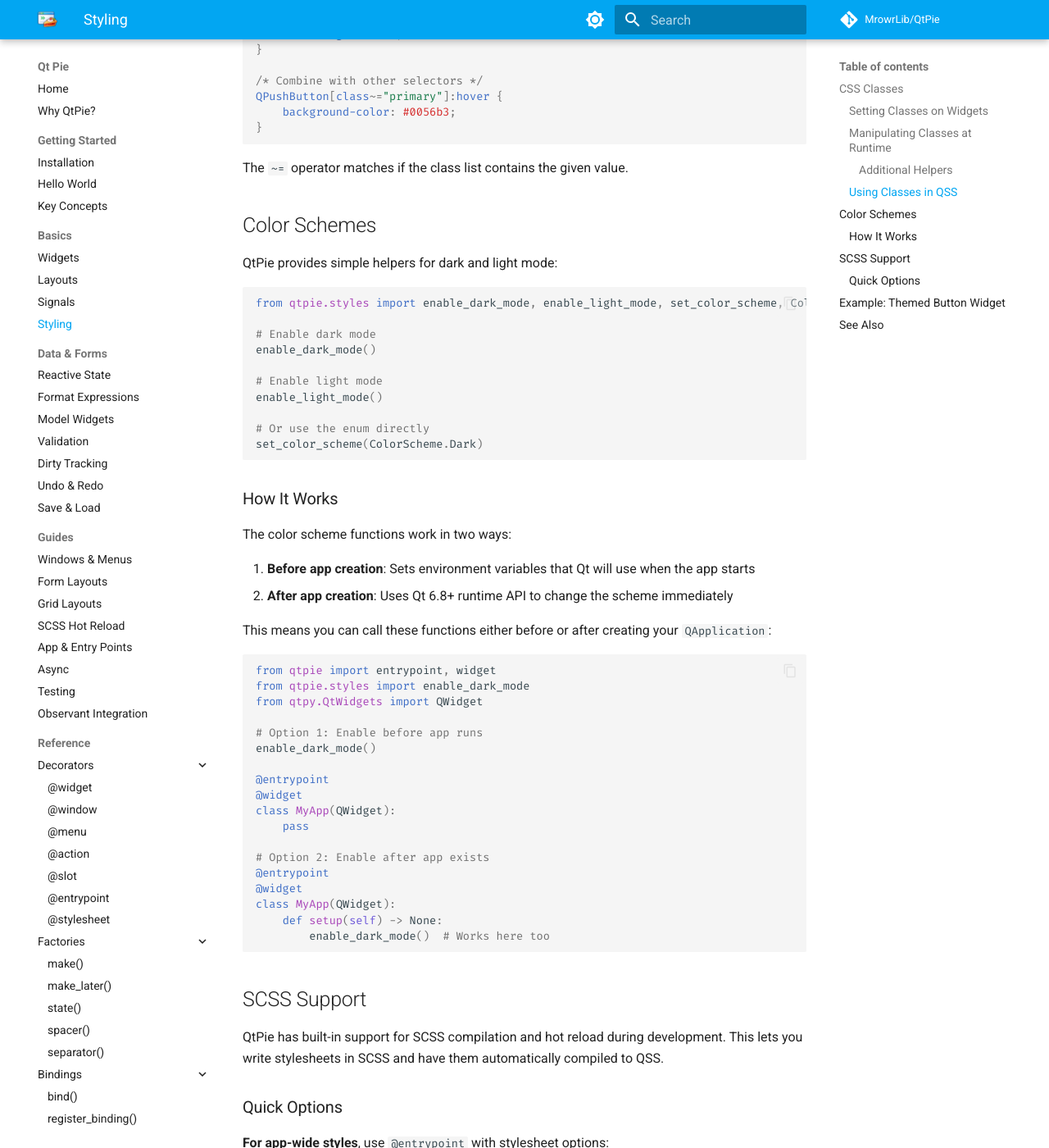
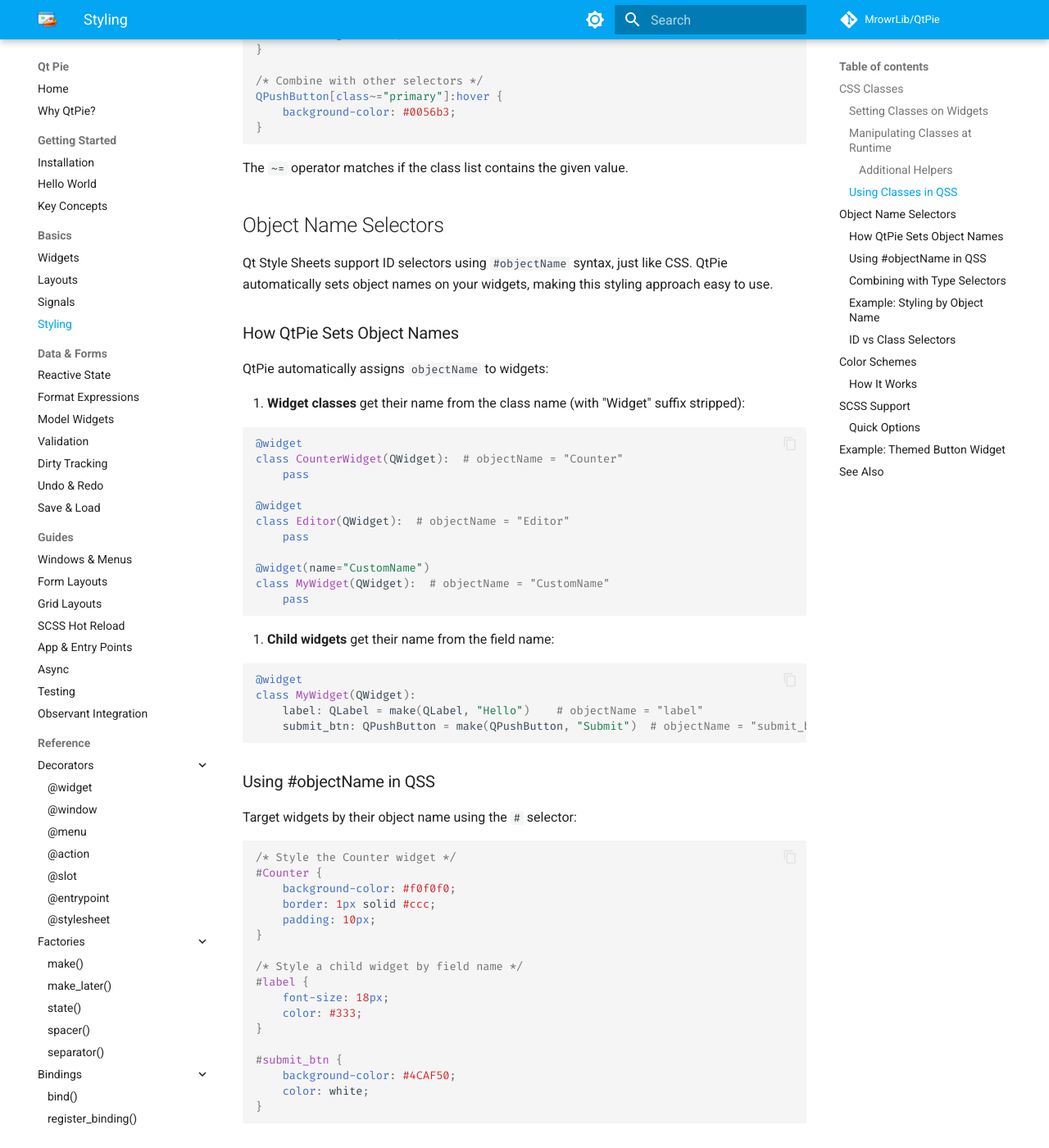
Before and after one commit to MrowrLib/QtPie, an MkDocs documentation site: the page built from docs/basics/styling.md, in a window 1280 px wide and 1400 px high, scrolled down 1767 px. Shown: the whole window at 82% size. Built offline with MkDocs 1.6.1 and Material for MkDocs 9.7.7, drawn with Linux system fonts in a browser that asks for light colours; comment, search, counter and statistics services are not loaded; some of the changed text lies outside the part shown.

````diff
--- a/docs/basics/styling.md
+++ b/docs/basics/styling.md
@@ -89,6 +89,127 @@
 ```
 
 The `~=` operator matches if the class list contains the given value.
+
+## Object Name Selectors
+
+Qt Style Sheets support ID selectors using `#objectName` syntax, just like CSS. QtPie automatically sets object names on your widgets, making this styling approach easy to use.
+
+### How QtPie Sets Object Names
+
+QtPie automatically assigns `objectName` to widgets:
+
+1. **Widget classes** get their name from the class name (with "Widget" suffix stripped):
+
+```python
+@widget
+class CounterWidget(QWidget):  # objectName = "Counter"
+    pass
+
+@widget
+class Editor(QWidget):  # objectName = "Editor"
+    pass
+
+@widget(name="CustomName")
+class MyWidget(QWidget):  # objectName = "CustomName"
+    pass
+```
+
+2. **Child widgets** get their name from the field name:
+
+```python
+@widget
+class MyWidget(QWidget):
+    label: QLabel = make(QLabel, "Hello")    # objectName = "label"
+    submit_btn: QPushButton = make(QPushButton, "Submit")  # objectName = "submit_btn"
+```
+
+### Using #objectName in QSS
+
+Target widgets by their object name using the `#` selector:
+
+```css
+/* Style the Counter widget */
+#Counter {
+    background-color: #f0f0f0;
+    border: 1px solid #ccc;
+    padding: 10px;
+}
+
+/* Style a child widget by field name */
+#label {
+    font-size: 18px;
+    color: #333;
+}
+
+#submit_btn {
+    background-color: #4CAF50;
+    color: white;
+}
+```
+
+### Combining with Type Selectors
+
+For more specific targeting, combine type and ID selectors:
+
+```css
+/* Only QLabel widgets named "label" */
+QLabel#label {
+    font-weight: bold;
+}
+
+/* Only QPushButton widgets named "submit_btn" */
+QPushButton#submit_btn {
+    border-radius: 4px;
+}
+```
+
+### Example: Styling by Object Name
+
+```python
+from qtpie import entrypoint, widget, make
+from qtpy.QtWidgets import QWidget, QLabel, QPushButton
+
+@entrypoint(stylesheet="styles.qss")
+@widget
+class Counter(QWidget):  # objectName = "Counter"
+    label: QLabel = make(QLabel, "Count: 0")      # objectName = "label"
+    button: QPushButton = make(QPushButton, "+1") # objectName = "button"
+```
+
+`styles.qss`:
+
+```css
+#Counter {
+    background-color: #ffffff;
+    padding: 20px;
+}
+
+#label {
+    font-size: 24px;
+    color: #333;
+}
+
+#button {
+    background-color: #007bff;
+    color: white;
+    padding: 8px 16px;
+    border: none;
+    border-radius: 4px;
+}
+
+#button:hover {
+    background-color: #0056b3;
+}
+```
+
+### ID vs Class Selectors
+
+| Selector | Syntax | Use Case |
+|----------|--------|----------|
+| ID (`#`) | `#objectName` | Target a specific widget instance |
+| Class (`[class~=]`) | `[class~="primary"]` | Target widgets sharing a style category |
+
+Use ID selectors when you want to style a specific widget. Use class selectors when multiple widgets should share the same style.
 
 ## Color Schemes
 
````
Also changed, not shown: 4 other files.
